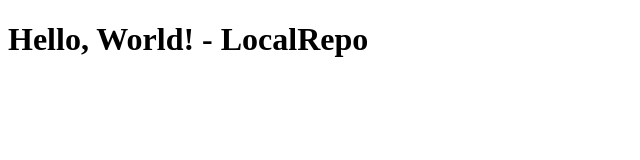
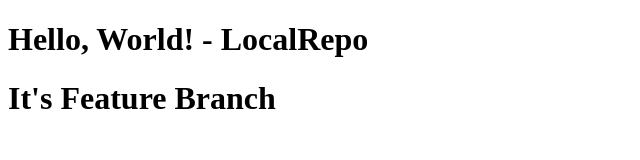
Before and after one commit to surajkadam-2703/localrepo, a plain HTML site: page index.html in a window 1280 px wide. Shown: the whole page, without its empty margins (0-640 px from the left). Drawn offline with Linux system fonts and the light colour scheme.

Commit message:
new feature added

```diff
--- a/index.html
+++ b/index.html
@@ -7,5 +7,7 @@
 </head>
 <body>
     <h1>Hello, World! - LocalRepo</h1>
+    <h1>It's Feature Branch</h1>
+    </h1>
 </body>
 </html>
```
